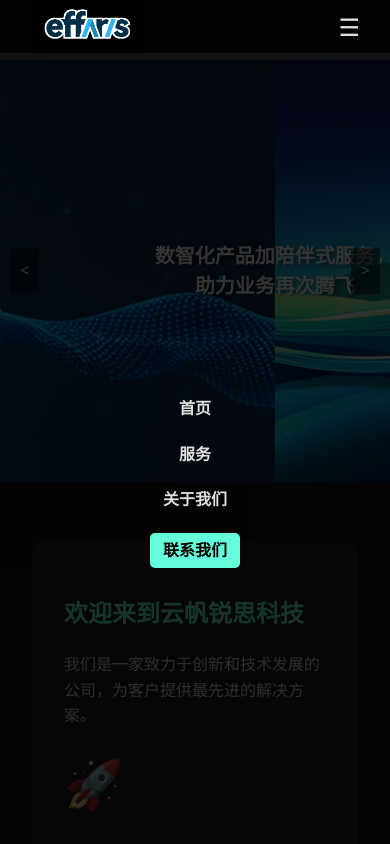
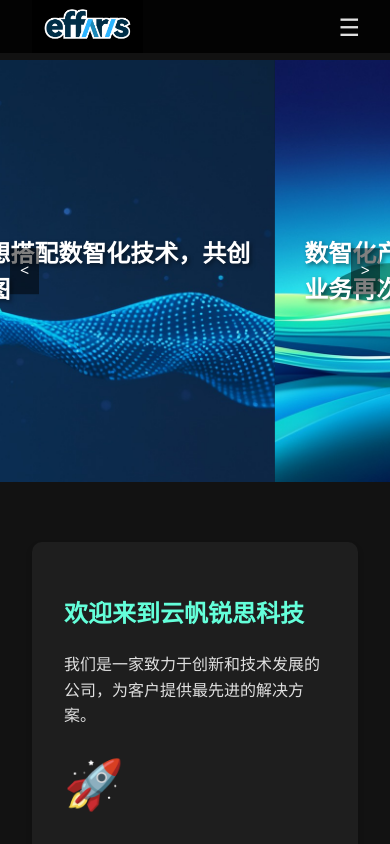
Before and after one commit to gookeyguo/effaris, a plain HTML site: page index.html in a window 390 px wide. Shown: the top 844 px of the page. Drawn offline with Linux system fonts and the light colour scheme.

Commit message:
fix display issue

```diff
--- a/index.html
+++ b/index.html
@@ -113,6 +113,7 @@
             display: flex;
             align-items: center;
             justify-content: center;
+            position: relative; /* 添加相对定位 */
         }
         .carousel-text {
             color: #ffffff;
@@ -120,9 +121,9 @@
             font-weight: 900;
             text-align: left;
             padding: 20px;
-            background-color: transparent;
+            background-color: transparent; /* 移除背景色 */
             border-radius: 10px;
-            position: sticky;
+            position: absolute; /* 改为绝对定位 */
             left: 10%; /* 将 left 值从 10% 减少到 5% */
             top: 50%;
             transform: translateY(-50%);
@@ -169,34 +170,46 @@
             }
 
             .carousel-item {
-                height: 50vh;
+                height: auto; /* 允许高度自适应 */
+                min-height: 50vh; /* 设置最小高度 */
             }
 
             .carousel-text {
-                font-size: 20px; /* 减小字体大小 */
-                text-align: center; /* 文字居中 */
-                left: 50%; /* 水平居中 */
-                transform: translate(-50%, -50%); /* 水平和垂直居中 */
+                font-size: 24px; /* 减小字体大小 */
+                text-align: left; /* 文字左对齐 */
+                left: 5%; /* 将 left 值从 10% 减少到 5% */
+                top: 50%;
+                transform: translateY(-50%);
                 width: 90%; /* 宽度占据90%，留有边距 */
                 max-width: none; /* 移除最大宽度限制 */
+                padding: 10px; /* 减小内边距 */
+                white-space: normal; /* 允许文字换行 */
+                overflow: visible; /* 显示所有内容 */
+                text-overflow: clip; /* 移除省略号 */
+                background-color: transparent; /* 确保手机端也没有背景色 */
             }
 
             nav ul {
-                background-color: rgba(0, 0, 0, 0.8);
+                background-color: rgba(0, 0, 0, 0.9);
                 position: fixed;
-                top: 60px; /* header高度 */
-                left: 0;
-                right: 0;
-                bottom: 0;
+                top: 53px; /* 与header高度一致 */
+                left: 100%; /* 初始位置在屏幕右侧 */
+                width: 100%;
+                height: calc(100% - 53px); /* 减去header高度 */
+                transition: left 0.3s ease;
                 display: flex;
                 flex-direction: column;
-                justify-content: center;
-                align-items: center;
+                justify-content: flex-start;
+                padding-top: 20px;
                 z-index: 999;
             }
 
+            nav ul.show {
+                left: 0; /* 显示菜单 */
+            }
+
             nav ul li {
-                margin: 10px 0;
+                margin: 15px 0;
             }
 
             .menu-toggle {
@@ -205,6 +218,11 @@
                 right: 15px;
                 top: 50%;
                 transform: translateY(-50%);
+                z-index: 1001; /* 确保在菜单之上 */
+            }
+
+            body.menu-open {
+                overflow: hidden; /* 防止背景滚动 */
             }
         }
     </style>
@@ -227,13 +245,13 @@
     <div class="carousel">
         <div class="carousel-inner">
             <div class="carousel-item" style="background-image: url('background1.jpg');">
-                <div class="carousel-text">精益思想搭配数智化技术，<br>共建发展蓝图</div>
+                <div class="carousel-text">精益思想搭配数智化技术，共创发展蓝图</div>
             </div>
             <div class="carousel-item" style="background-image: url('background2.jpg');">
-                <div class="carousel-text">数智化产品加陪伴式服务，<br>助力业务再次腾飞</div>
+                <div class="carousel-text">数智化产品加陪伴式服务，助力业务再次腾飞</div>
             </div>
             <div class="carousel-item" style="background-image: url('background3.jpg');">
-                <div class="carousel-text">场景化解决方案，<br>实现端到端成效</div>
+                <div class="carousel-text">场景化解决方案，实现端到端成效</div>
             </div>
         </div>
         <a href="#" class="carousel-control prev">&lt;</a>
@@ -270,7 +288,7 @@
         </section>
     </main>
     <footer>
-        <p>&copy; 2023 云帆锐思科技有限公司 版权所有</p>
+        <p>&copy; 2024 上海云帆锐思科技有限公司 版权所有</p>
     </footer>
 
     <script>
@@ -303,14 +321,23 @@
             showSlide(currentIndex);
         }, 5000);
 
-        // 添加汉堡菜单功能
+        // 修改汉堡菜单功能
         const menuToggle = document.querySelector('.menu-toggle');
         const navMenu = document.querySelector('nav ul');
-        const header = document.querySelector('header');
+        const body = document.body;
 
         menuToggle.addEventListener('click', () => {
             navMenu.classList.toggle('show');
-            header.classList.toggle('menu-open');
+            body.classList.toggle('menu-open');
+        });
+
+        // 点击菜单项时关闭菜单
+        const menuItems = document.querySelectorAll('nav ul li a');
+        menuItems.forEach(item => {
+            item.addEventListener('click', () => {
+                navMenu.classList.remove('show');
+                body.classList.remove('menu-open');
+            });
         });
     </script>
 </body>
```
